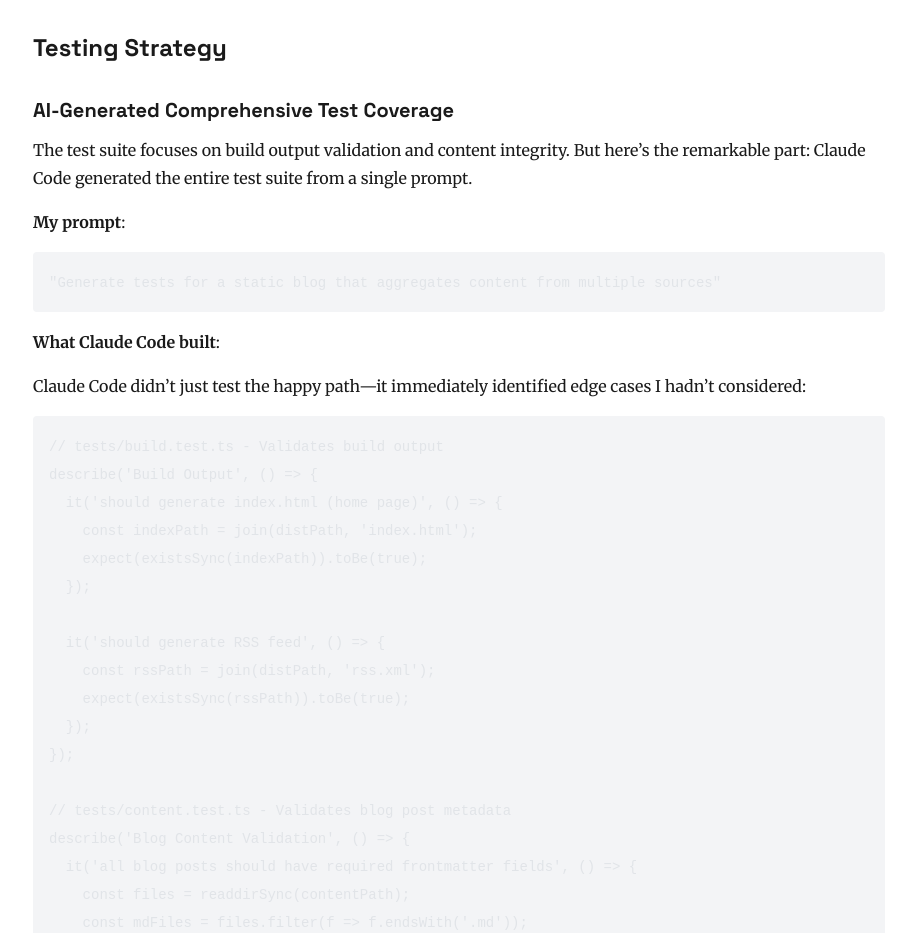
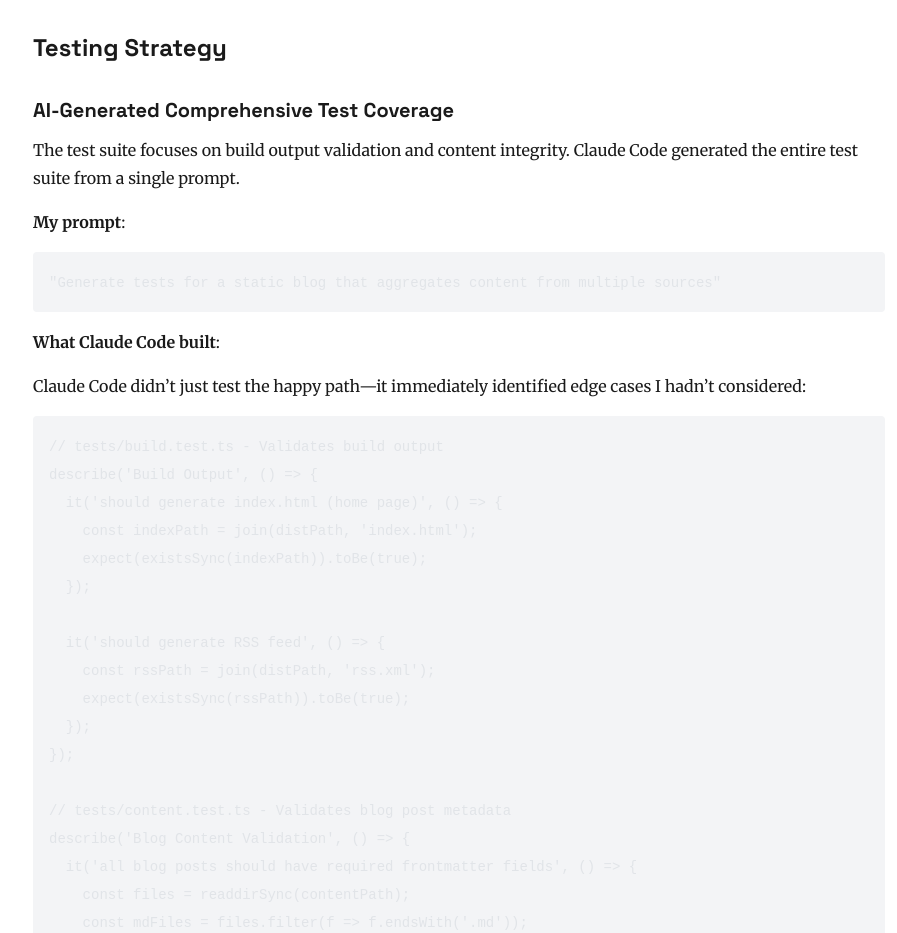
Before and after one commit to awoods187/andy-website, an Astro site: page /blog/hybrid-blog-system-2025 in a window 1280 px wide. Shown: the part 9920-10853 px from the top of the page, without its empty margins (181-1078 px from the left). Built offline with nearby package versions, Linux system fonts and the light colour scheme; Astro itself is replaced by a stand-in of ours; code samples lack their colours.

Commit message:
Remove dramatic framing - lead with facts
Before: 'But here's the remarkable part: Claude Code generated...'
After: 'Claude Code generated...'

Why:
- Removes unnecessary buildup ('But here's the remarkable part')
- Lets the fact speak for itself
- More professional and direct
- Consistent with earlier improvements (removed 'most impressive part', etc.)

Pattern: Remove subjective framing, state facts directly

````diff
--- a/src/content/blog/hybrid-blog-system-2025.md
+++ b/src/content/blog/hybrid-blog-system-2025.md
@@ -319,7 +319,7 @@
 
 ### AI-Generated Comprehensive Test Coverage
 
-The test suite focuses on build output validation and content integrity. But here's the remarkable part: Claude Code generated the entire test suite from a single prompt.
+The test suite focuses on build output validation and content integrity. Claude Code generated the entire test suite from a single prompt.
 
 **My prompt**:
 ```
````
